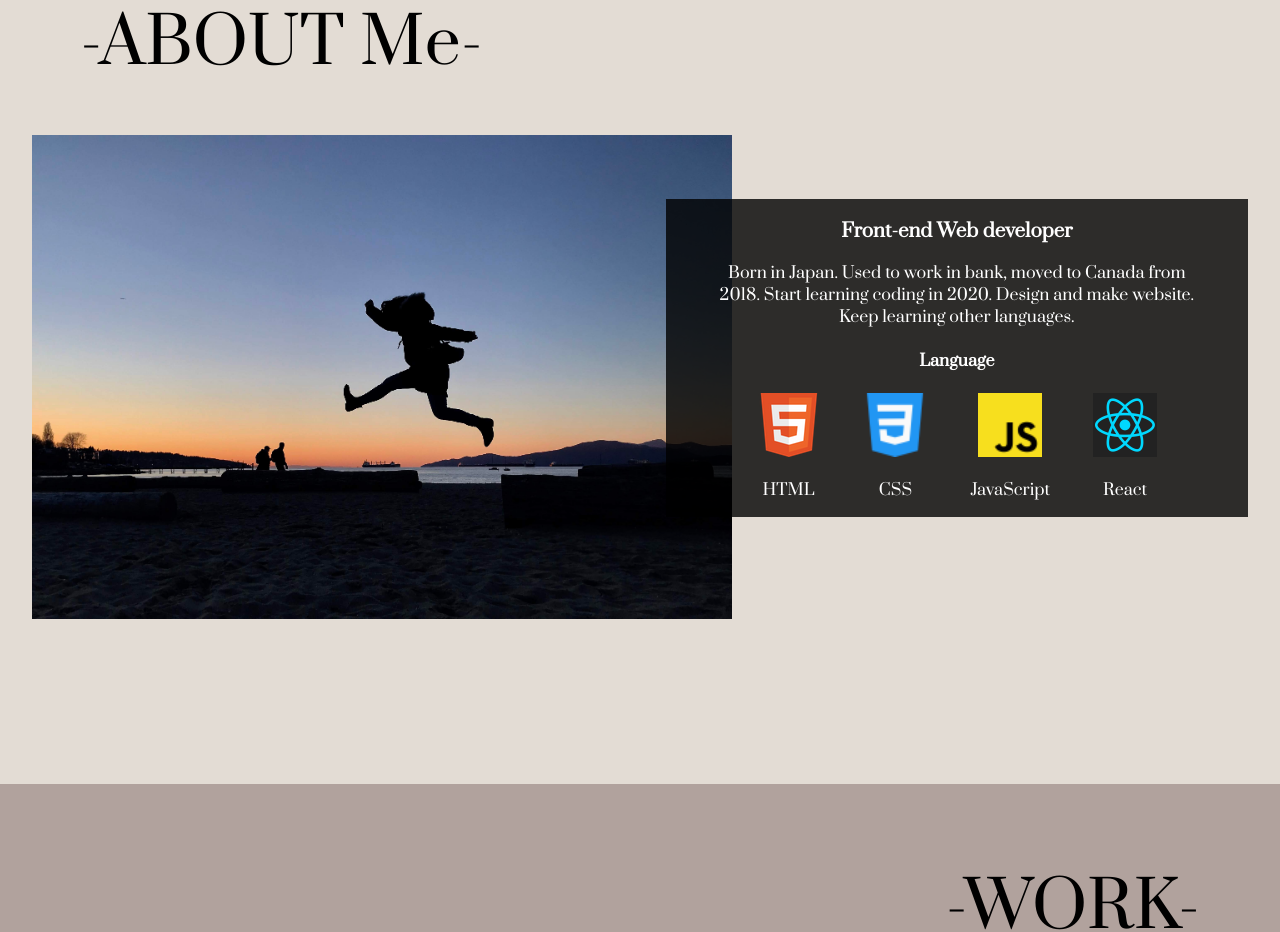
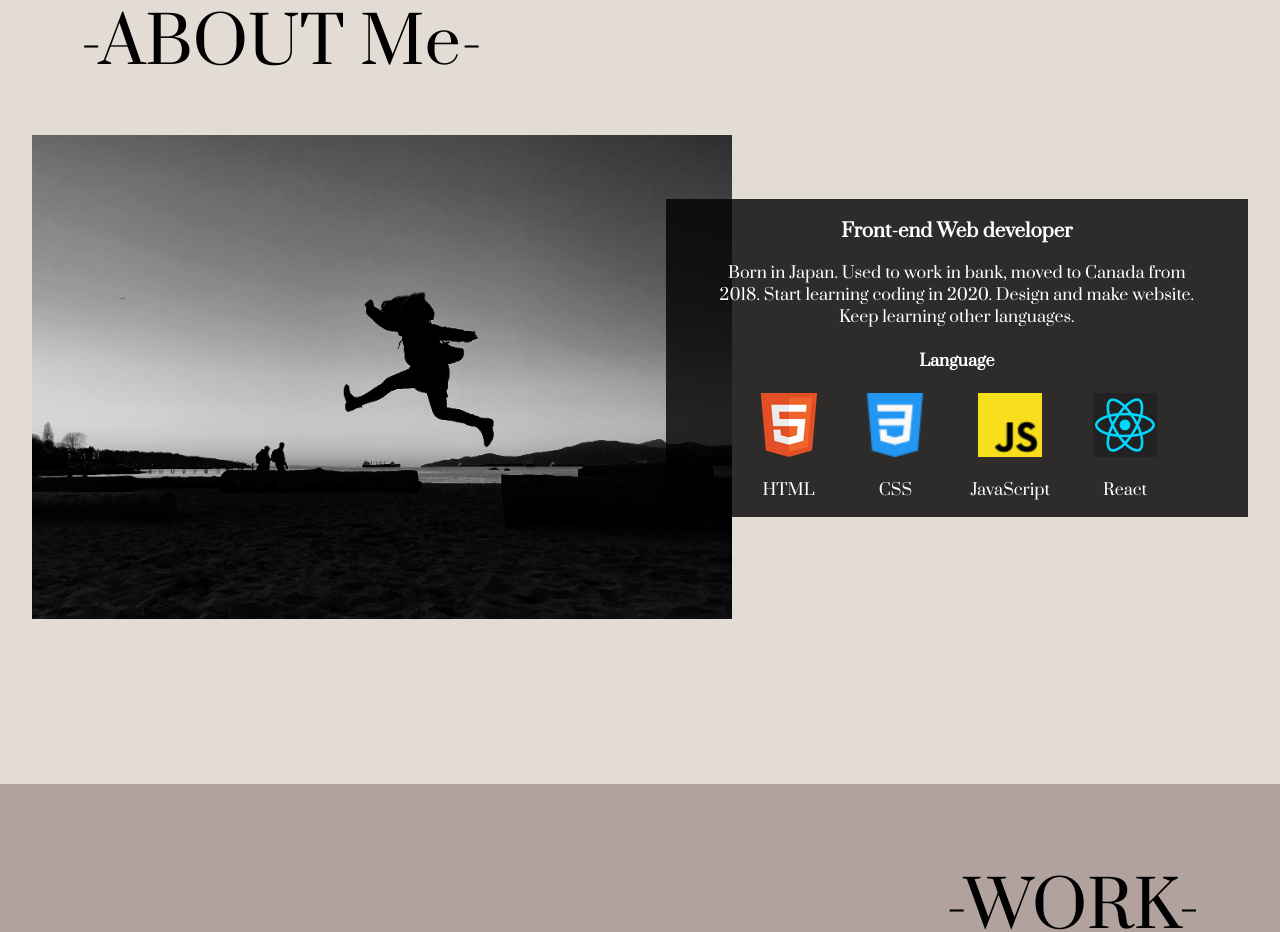
Before and after one commit to YuriShido/My-portfolio-react, a React (Create React App) app: page / in a window 1280 px wide. Shown: the part 880-1812 px from the top of the page. Built offline with nearby package versions, Linux system fonts and the light colour scheme.

Commit message:
add hover

```diff
--- a/src/component/About.jsx
+++ b/src/component/About.jsx
@@ -7,7 +7,7 @@ const About = () => {
             <h1 className="title">-ABOUT Me-</h1>
 
             <div className="about-container">
-                <img className="about-img" src="/image/sunset-jamp.jpg" alt="jump" />
+                <img className="about-img" src="/image/sunset-jamp2.jpg" alt="jump" />
                 <div >
 
                 </div>
--- a/src/component/Header.scss
+++ b/src/component/Header.scss
@@ -20,9 +20,18 @@
 
                     li{
                         padding: 1rem;
-
+                        cursor: pointer;
+                        &:hover {
+                            color: rgba(0, 0, 0, 0.8);
+                            // border-bottom: 1px solid white ;
+                            transition: color 0.3s ease-out;
+                        }
                         .icon-b {
-                            color: white
+                            color: white;
+                            width: 20px;
+                            &:hover {
+                                color: rgba(0, 0, 0, 0.8);;
+                            }
                         }
                     }
 
```
Also changed, not shown: public/image/sunset-jamp2.jpg (added).
